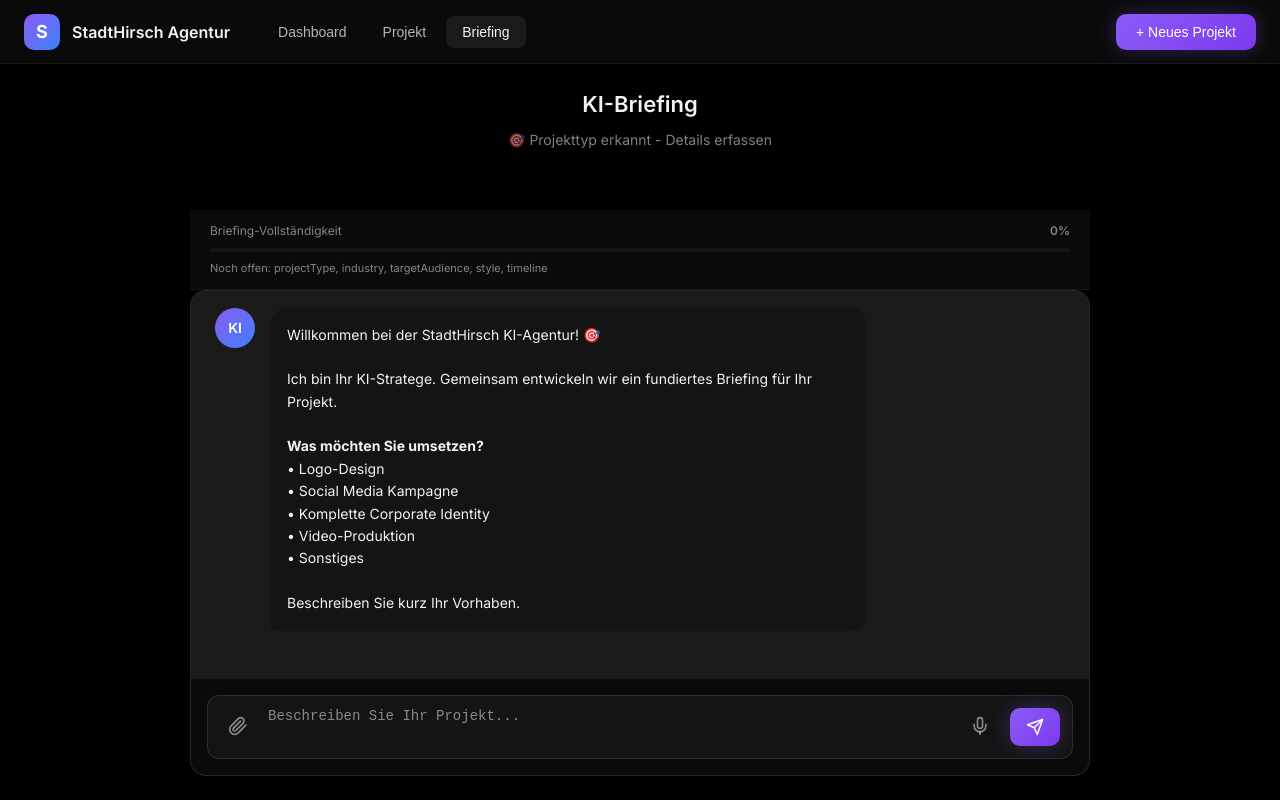
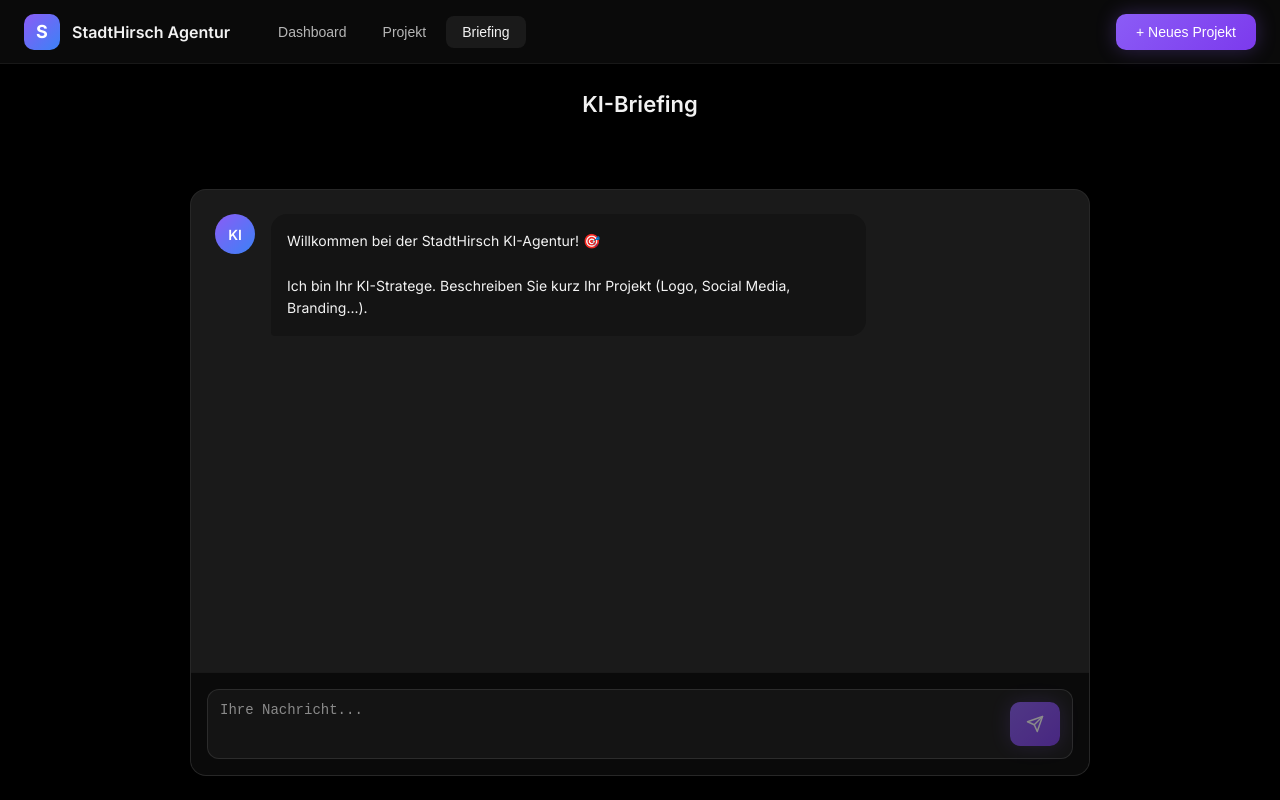
Before and after one commit to StadtHirsch-design/stadthirsch-briefing-system, a Next.js app: page / in a window 1280 px wide. Both pictures are taken after a click on the button "Briefing". Built offline with nearby package versions, Linux system fonts and the light colour scheme.

Commit message:
✅ FIX: Vereinfachte LiveChat-Komponente mit Console-Debugging

```diff
--- a/src/app/components/LiveChat.tsx
+++ b/src/app/components/LiveChat.tsx
@@ -1,133 +1,123 @@
 /**
- * COMPONENT: LiveChat
+ * COMPONENT: LiveChat - SIMPLE & CLEAN VERSION
  * Echte KI-Briefing-Konversation mit Gemini API
  */
 
 'use client';
 
-import { useState, useRef, useEffect } from 'react';
-import { Send, Loader2, Mic, Paperclip, RefreshCw } from 'lucide-react';
-import { useConversationMemory } from '../hooks/useConversationMemory';
-import type { ConversationMessage } from '../types/conversation';
+import { useState, useRef, useEffect, useCallback } from 'react';
+import { Send, Loader2, RefreshCw } from 'lucide-react';
+
+interface Message {
+  id: string;
+  role: 'user' | 'agent';
+  content: string;
+}
 
 interface LiveChatProps {
   onBriefingComplete: (briefing: Record<string, any>) => void;
 }
 
 export function LiveChat({ onBriefingComplete }: LiveChatProps) {
-  const {
-    memory,
-    addMessage,
-    getContextForAI,
-    isBriefingComplete,
-    resetMemory,
-    getFullBriefing,
-    isInitialized
-  } = useConversationMemory();
-
+  const [messages, setMessages] = useState<Message[]>([
+    {
+      id: 'welcome',
+      role: 'agent',
+      content: 'Willkommen bei der StadtHirsch KI-Agentur! 🎯\n\nIch bin Ihr KI-Stratege. Beschreiben Sie kurz Ihr Projekt (Logo, Social Media, Branding...).'
+    }
+  ]);
   const [input, setInput] = useState('');
   const [isLoading, setIsLoading] = useState(false);
   const [error, setError] = useState<string | null>(null);
   const messagesEndRef = useRef<HTMLDivElement>(null);
-  const hasSentWelcome = useRef(false);
 
-  // Send welcome message on first load
+  // Auto-scroll to bottom
   useEffect(() => {
-    if (isInitialized && !hasSentWelcome.current && memory.messages.length === 0) {
-      hasSentWelcome.current = true;
-      const welcomeMsg = `Willkommen bei der StadtHirsch KI-Agentur! 🎯
+    messagesEndRef.current?.scrollIntoView({ behavior: 'smooth' });
+  }, [messages, isLoading]);
 
-Ich bin Ihr KI-Stratege. Gemeinsam entwickeln wir ein fundiertes Briefing für Ihr Projekt.
+  const sendMessage = useCallback(async () => {
+    const trimmedInput = input.trim();
+    if (!trimmedInput || isLoading) return;
 
-**Was möchten Sie umsetzen?**
-• Logo-Design
-• Social Media Kampagne
-• Komplette Corporate Identity
-• Video-Produktion
-• Sonstiges
+    console.log('[LiveChat] Sending message:', trimmedInput);
 
-Beschreiben Sie kurz Ihr Vorhaben.`;
+    // Add user message
+    const userMsg: Message = {
+      id: Date.now().toString(),
+      role: 'user',
+      content: trimmedInput
+    };
 
-      addMessage('agent', welcomeMsg);
-    }
-  }, [isInitialized, memory.messages.length, addMessage]);
-
-  // Check if briefing is complete
-  useEffect(() => {
-    if (isBriefingComplete() && memory.stage === 'confirmation') {
-      // Briefing complete - trigger agent start
-      setTimeout(() => {
-        onBriefingComplete(getFullBriefing());
-      }, 2000);
-    }
-  }, [memory.stage, isBriefingComplete, getFullBriefing, onBriefingComplete]);
-
-  const scrollToBottom = () => {
-    messagesEndRef.current?.scrollIntoView({ behavior: 'smooth' });
-  };
-
-  useEffect(() => {
-    scrollToBottom();
-  }, [memory.messages, isLoading]);
-
-  const sendMessage = async () => {
-    if (!input.trim() || isLoading) return;
-
-    const userContent = input.trim();
+    setMessages(prev => [...prev, userMsg]);
     setInput('');
     setError(null);
     setIsLoading(true);
 
-    // Add user message to memory
-    addMessage('user', userContent);
-
     try {
-      // Get context for AI
-      const context = getContextForAI();
-
-      // Prepare messages for API
-      const apiMessages = memory.messages.map((msg: ConversationMessage) => ({
+      // Prepare API request
+      const apiMessages = [...messages, userMsg].map(msg => ({
         role: msg.role,
         content: msg.content
       }));
 
-      // Call API
+      console.log('[LiveChat] Calling API with', apiMessages.length, 'messages');
+
       const response = await fetch('/api/chat', {
         method: 'POST',
         headers: { 'Content-Type': 'application/json' },
         body: JSON.stringify({
           messages: apiMessages,
-          briefing: memory.briefing,
-          missingFields: memory.missingFields,
-          confidence: memory.confidence
+          briefing: {},
+          missingFields: [],
+          confidence: 0
         })
       });
 
+      console.log('[LiveChat] Response status:', response.status);
+
       if (!response.ok) {
-        const errorData = await response.json();
-        throw new Error(errorData.error || 'API-Fehler');
+        const errorText = await response.text();
+        console.error('[LiveChat] API error:', errorText);
+        throw new Error(`HTTP ${response.status}: ${errorText.slice(0, 100)}`);
       }
 
       const data = await response.json();
+      console.log('[LiveChat] API data:', data);
 
-      // Add AI response to memory
-      addMessage('agent', data.response);
+      if (!data.response) {
+        console.error('[LiveChat] No response in data:', data);
+        throw new Error('Keine Antwort von der KI');
+      }
 
-      // Check if briefing is complete according to AI
-      if (data.isBriefingComplete && memory.stage !== 'complete') {
-        addMessage('system', 'Briefing vollständig - Agenten werden gestartet...');
+      // Add AI response
+      const aiMsg: Message = {
+        id: (Date.now() + 1).toString(),
+        role: 'agent',
+        content: data.response
+      };
+
+      setMessages(prev => [...prev, aiMsg]);
+
+      // Check if briefing complete
+      if (data.isBriefingComplete) {
+        console.log('[LiveChat] Briefing complete!');
+        setTimeout(() => onBriefingComplete({}), 1500);
       }
 
     } catch (err) {
-      console.error('Chat error:', err);
+      console.error('[LiveChat] Error:', err);
       setError((err as Error).message);
 
-      // Add error message
-      addMessage('agent', 'Entschuldigung, es gab einen Fehler. Bitte versuchen Sie es erneut.');
+      setMessages(prev => [...prev, {
+        id: Date.now().toString(),
+        role: 'agent',
+        content: `⚠️ Fehler: ${(err as Error).message}. Bitte versuchen Sie es erneut.`
+      }]);
     } finally {
       setIsLoading(false);
     }
-  };
+  }, [input, isLoading, messages, onBriefingComplete]);
 
   const handleKeyDown = (e: React.KeyboardEvent) => {
     if (e.key === 'Enter' && !e.shiftKey) {
@@ -137,100 +127,42 @@ Beschreiben Sie kurz Ihr Vorhaben.`;
   };
 
   const handleReset = () => {
-    if (confirm('Möchten Sie das Gespräch wirklich zurücksetzen?')) {
-      resetMemory();
-      hasSentWelcome.current = false;
+    if (confirm('Gespräch zurücksetzen?')) {
+      setMessages([{
+        id: 'welcome',
+        role: 'agent',
+        content: 'Willkommen bei der StadtHirsch KI-Agentur! 🎯\n\nBeschreiben Sie kurz Ihr Projekt.'
+      }]);
+      setError(null);
     }
   };
-
-  // Format message with markdown-like syntax
-  const formatMessage = (content: string) => {
-    return content
-      .replace(/\*\*(.*?)\*\*/g, '<strong>$1</strong>')
-      .replace(/•/g, '&bull;')
-      .replace(/\n/g, '<br/>');
-  };
-
-  if (!isInitialized) {
-    return (
-      <div className="live-chat">
-        <div style={{ display: 'flex', alignItems: 'center', justifyContent: 'center', height: '100%' }}>
-          <Loader2 size={32} className="animate-spin" />
-        </div>
-      </div>
-    );
-  }
 
   return (
     <div className="live-chat">
       <header className="live-chat__header">
         <div>
           <h1 className="live-chat__title">KI-Briefing</h1>
-          <p className="live-chat__subtitle">
-            {memory.stage === 'initial' && ' Starten Sie ein neues Projekt'}
-            {memory.stage === 'exploring' && '🎯 Projekttyp erkannt - Details erfassen'}
-            {memory.stage === 'deep_dive' && '📝 Fast fertig - noch ein paar Fragen'}
-            {memory.stage === 'confirmation' && '✅ Briefing fast vollständig'}
-            {memory.stage === 'complete' && '🚀 Agenten werden gestartet...'}
-          </p>
+          {error && <p style={{ color: '#ef4444', fontSize: '12px' }}>⚠️ {error}</p>}
         </div>
-        <button
-          onClick={handleReset}
-          className="btn btn--icon"
-          title="Gespräch zurücksetzen"
-        >
+        <button onClick={handleReset} className="btn btn--icon" title="Zurücksetzen">
           <RefreshCw size={18} />
         </button>
       </header>
 
-      {/* Briefing Progress */}
-      <div style={{
-        padding: '12px 20px',
-        background: 'var(--color-bg-secondary)',
-        borderBottom: '1px solid rgba(255,255,255,0.06)'
-      }}>
-        <div style={{ display: 'flex', justifyContent: 'space-between', alignItems: 'center', marginBottom: '8px' }}>
-          <span style={{ fontSize: '12px', color: 'var(--color-text-muted)' }}>Briefing-Vollständigkeit</span>
-          <span style={{ fontSize: '12px', fontWeight: 600, color: memory.confidence > 0.6 ? '#10b981' : 'var(--color-text-muted)' }}>
-            {Math.round(memory.confidence * 100)}%
-          </span>
-        </div>
-        <div style={{
-          height: '4px',
-          background: 'var(--color-bg-tertiary)',
-          borderRadius: '2px',
-          overflow: 'hidden'
-        }}>
-          <div style={{
-            width: `${memory.confidence * 100}%`,
-            height: '100%',
-            background: memory.confidence > 0.8 ? '#10b981' : memory.confidence > 0.5 ? '#f59e0b' : '#3b82f6',
-            borderRadius: '2px',
-            transition: 'width 0.3s ease'
-          }} />
-        </div>
-        {memory.missingFields.length > 0 && (
-          <div style={{ marginTop: '8px', fontSize: '11px', color: 'var(--color-text-muted)' }}>
-            Noch offen: {memory.missingFields.join(', ')}
-          </div>
-        )}
-      </div>
-
       <div className="chat-container">
         <div className="chat-messages">
-          {memory.messages.map((msg) => (
-            <div
-              key={msg.id}
-              className={`chat-message chat-message--${msg.role}`}
-            >
+          {messages.map((msg) => (
+            <div key={msg.id} className={`chat-message chat-message--${msg.role}`}>
               <div className={`chat-message__avatar chat-message__avatar--${msg.role}`}>
-                {msg.role === 'agent' ? 'KI' : msg.role === 'user' ? 'DU' : '✓'}
+                {msg.role === 'agent' ? 'KI' : 'DU'}
               </div>
               <div className="chat-message__content">
                 <div
                   className={`chat-message__bubble chat-message__bubble--${msg.role}`}
-                  dangerouslySetInnerHTML={{ __html: formatMessage(msg.content) }}
-                />
+                  style={{ whiteSpace: 'pre-wrap' }}
+                >
+                  {msg.content}
+                </div>
               </div>
             </div>
           ))}
@@ -240,8 +172,8 @@ Beschreiben Sie kurz Ihr Vorhaben.`;
               <div className="chat-message__avatar chat-message__avatar--agent">KI</div>
               <div className="chat-message__content">
                 <div className="chat-message__bubble chat-message__bubble--agent" style={{ display: 'flex', alignItems: 'center', gap: '8px' }}>
-                  <Loader2 size={18} className="animate-spin" />
-                  <span style={{ fontSize: '13px', color: 'var(--color-text-muted)' }}>Denke nach...</span>
+                  <Loader2 size={16} className="animate-spin" />
+                  <span style={{ fontSize: '13px', color: 'var(--color-text-muted)' }}>Schreibt...</span>
                 </div>
               </div>
             </div>
@@ -250,43 +182,24 @@ Beschreiben Sie kurz Ihr Vorhaben.`;
           <div ref={messagesEndRef} />
         </div>
 
-        {error && (
-          <div style={{
-            padding: '12px 20px',
-            background: 'rgba(239, 68, 68, 0.1)',
-            color: '#ef4444',
-            fontSize: '13px',
-            textAlign: 'center'
-          }}>
-            {error}
-          </div>
-        )}
-
         <div className="chat-input">
           <div className="chat-input__container">
-            <button className="btn btn--icon" style={{ padding: '8px' }} disabled={isLoading}>
-              <Paperclip size={20} />
-            </button>
-
             <textarea
               value={input}
               onChange={(e) => setInput(e.target.value)}
               onKeyDown={handleKeyDown}
-              placeholder={memory.stage === 'complete' ? 'Briefing abgeschlossen...' : 'Beschreiben Sie Ihr Projekt...'}
+              placeholder="Ihre Nachricht..."
               rows={1}
               className="chat-input__field"
-              disabled={isLoading || memory.stage === 'complete'}
+              disabled={isLoading}
+              style={{ minHeight: '44px', maxHeight: '120px' }}
             />
-
-            <button className="btn btn--icon" style={{ padding: '8px' }} disabled={isLoading}>
-              <Mic size={20} />
-            </button>
 
             <button
               onClick={sendMessage}
-              disabled={isLoading || !input.trim() || memory.stage === 'complete'}
+              disabled={isLoading || !input.trim()}
               className="btn btn--accent"
-              style={{ padding: '10px 16px' }}
+              style={{ padding: '10px 16px', opacity: isLoading || !input.trim() ? 0.5 : 1 }}
             >
               {isLoading ? <Loader2 size={18} className="animate-spin" /> : <Send size={18} />}
             </button>
```
